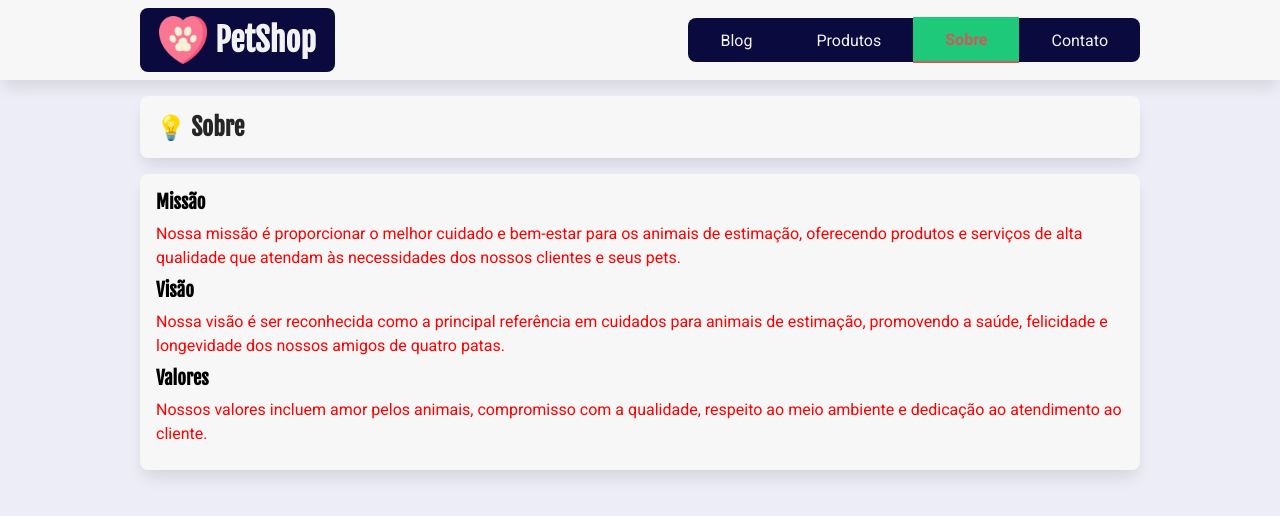
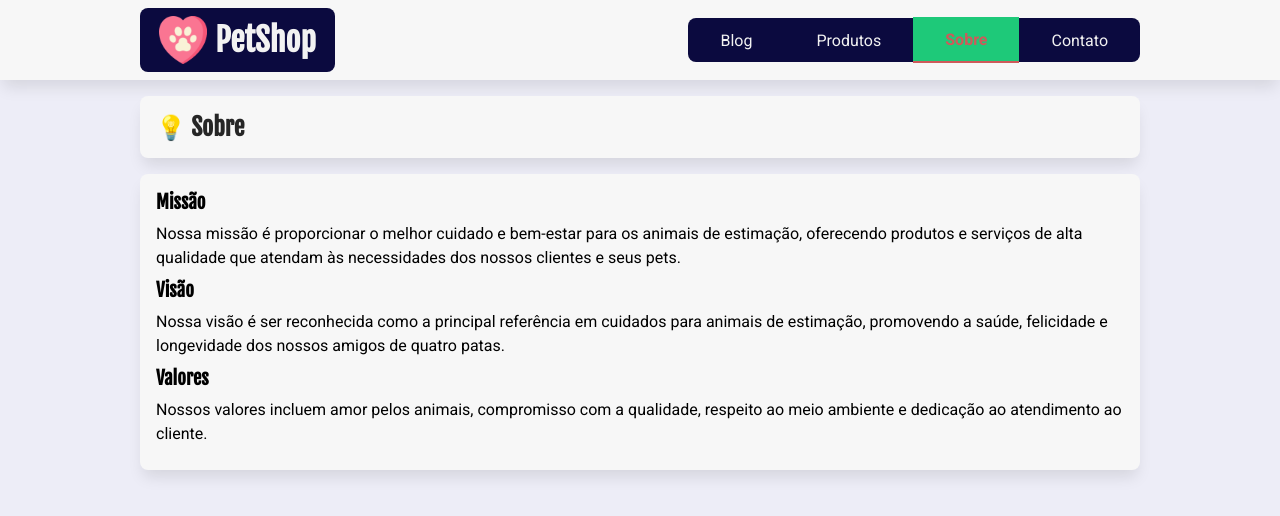
Before and after one commit to PauloHenrique00-tech/petshop, a Next.js app: page /sobre in a window 1280 px wide. Shown: the top 516 px of the page. Built offline with nearby package versions, Linux system fonts and the light colour scheme.

Commit message:
Update Container.module.css

```diff
--- a/src/components/Container.module.css
+++ b/src/components/Container.module.css
@@ -1,6 +1,6 @@
-.container p {
+/* .container p {
   color: red;
-}
+} */
 .container {
   width: 100%;
   background-color: #f7f7f7;
```
